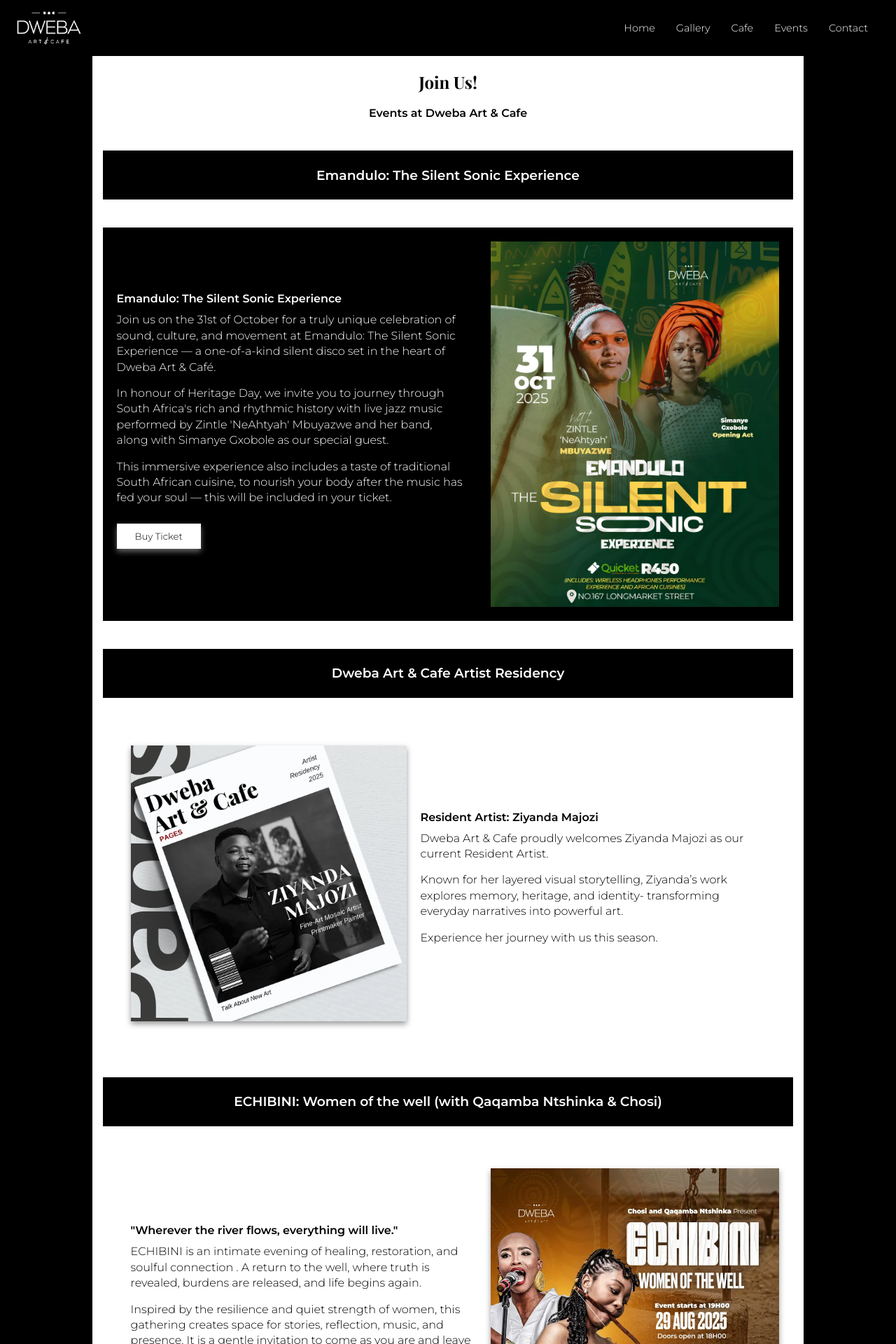
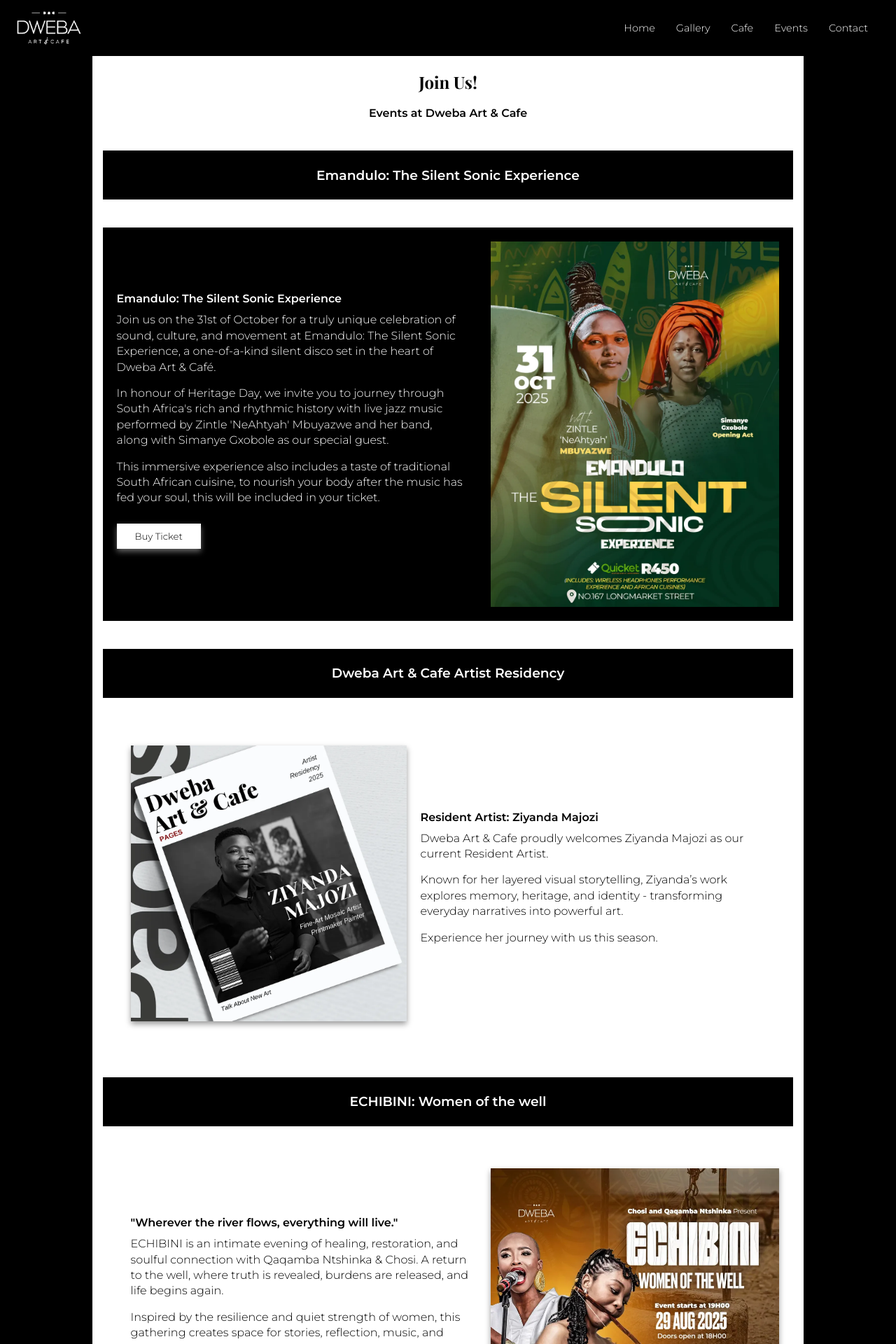
Before and after one commit to Lebo-Madikane/dweba-art-and-cafe, a Next.js app: page /eventsPage in a window 1280 px wide. Shown: the top 1920 px of the page at 70% size. Built offline with nearby package versions, Linux system fonts and the light colour scheme.

Commit message:
update events write up

```diff
--- a/src/pages/eventsPage.js
+++ b/src/pages/eventsPage.js
@@ -23,9 +23,9 @@
                         <div className={styles["events1Contents"]}>
                             <div className={styles["events1details"]}>
                                 <h4>Emandulo: The Silent Sonic Experience</h4>
-                                <p>Join us on the 31st of October for a truly unique celebration of sound, culture, and movement at Emandulo: The Silent Sonic Experience — a one-of-a-kind silent disco set in the heart of Dweba Art & Café.</p>
+                                <p>Join us on the 31st of October for a truly unique celebration of sound, culture, and movement at Emandulo: The Silent Sonic Experience, a one-of-a-kind silent disco set in the heart of Dweba Art & Café.</p>
                                 <p>In honour of Heritage Day, we invite you to journey through South Africa's rich and rhythmic history with live jazz music performed by Zintle 'NeAhtyah' Mbuyazwe and her band, along with Simanye Gxobole as our special guest.</p>
-                                <p>This immersive experience also includes a taste of traditional South African cuisine, to nourish your body after the music has fed your soul — this will be included in your ticket.</p>
+                                <p>This immersive experience also includes a taste of traditional South African cuisine, to nourish your body after the music has fed your soul, this will be included in your ticket.</p>
                                 <button className={styles["purchase-btn"]} target="_blank"><Link href="https://www.quicket.co.za/events/332310-emandulo-the-silent-sonic-experience/#/" target='blank'>Buy Ticket</Link></button>
                             </div>
                             <div className={styles["events1img"]}>
@@ -43,18 +43,18 @@
                                 <div className={styles["events2details"]}>
                                     <h4>Resident Artist: Ziyanda Majozi</h4>
                                     <p>Dweba Art & Cafe proudly welcomes Ziyanda Majozi as our current Resident Artist.</p>
-                                    <p>Known for her layered visual storytelling, Ziyanda’s work explores memory, heritage, and identity- transforming everyday narratives into powerful art.</p>
+                                    <p>Known for her layered visual storytelling, Ziyanda’s work explores memory, heritage, and identity - transforming everyday narratives into powerful art.</p>
                                     <p>Experience her journey with us this season.</p>
                                 </div>
                             </div>
                         </div>
                     </div>
                     <div className={styles["events3"]}>
-                        <h3>ECHIBINI: Women of the well (with Qaqamba Ntshinka & Chosi)</h3>
+                        <h3>ECHIBINI: Women of the well</h3>
                         <div className={styles["events3Contents"]}>
                             <div className={styles["events3details"]}>
                                 <h4>"Wherever the river flows, everything will live."</h4>
-                                <p>ECHIBINI is an intimate evening of healing, restoration, and soulful connection . A return to the well, where truth is revealed, burdens are released, and life begins again.</p>
+                                <p>ECHIBINI is an intimate evening of healing, restoration, and soulful connection with Qaqamba Ntshinka & Chosi. A return to the well, where truth is revealed, burdens are released, and life begins again.</p>
                                 <p>Inspired by the resilience and quiet strength of women, this gathering creates space for stories, reflection, music, and presence. It is a gentle invitation to come as you are and leave lighter, nourished, and renewed</p>
                                 <p>A night to soften. A moment to be seen. A place to be filled.</p>
                             </div>
@@ -103,7 +103,7 @@
                                 </div>
                                 <div className={styles["events2details"]}>
                                     <h4>WEEKEND LAUNCH – DAY 3: JAZZ SUNDAY</h4>
-                                    <p>The perfect way to close off an incredible launch weekend—smooth jazz, soulful melodies, and an intimate gathering of art and music lovers.</p>
+                                    <p>The perfect way to close off an incredible launch weekend, smooth jazz, soulful melodies, and an intimate gathering of art and music lovers.</p>
                                     <p>Qaqamba Ntshinka took center stage, bringing the house down with a breathtaking performance that left us in awe.</p>
                                     <p>This was just the beginning… because we have a special announcement coming soon! 👀🔥</p>
                                 </div>
```
